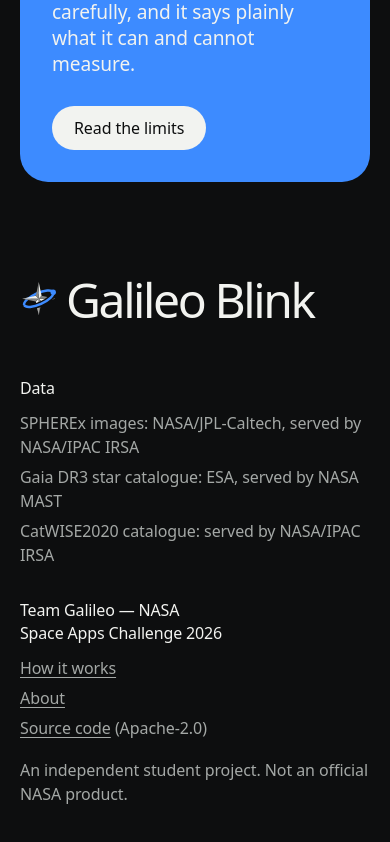
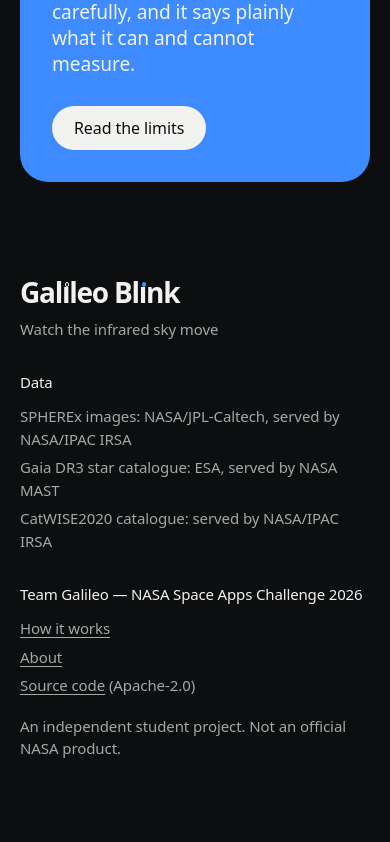
Before and after one commit to aymenawel/galileo-blink_spherex, a React (Vite) app in the folder web/: page / in a window 390 px wide. Shown: the part 3226-4068 px from the top of the page. After the commit the page ends 4042 px from the top, so only its background shows below. Built offline with nearby package versions, Linux system fonts and the light colour scheme; no server answers.

Commit message:
Footer: the name at a quiet size, its two i's dotted with a ring and the star

```diff
--- a/web/src/components/shell/Footer.tsx
+++ b/web/src/components/shell/Footer.tsx
@@ -1,16 +1,33 @@
 /** The close of every page: the name, where the data comes from, the licence and the team. */
 import { COPY, REPOSITORY_URL } from "../../lib/copy";
 import { Link } from "../../router";
-import { BlinkMark } from "./Wordmark";
+
+/**
+ * The name as a mark of its own. Each word has an i: the dot of the first is an open ring,
+ * where the star was, and the dot of the second is the star, where it is now. The letters
+ * are dotless and the two dots are drawn, so the styled name is hidden from screen readers.
+ */
+function NameMark() {
+  return (
+    <span className="namemark">
+      Gal{"ı"}
+      <span className="namemark__dot namemark__dot--was" />
+      leo Bl{"ı"}
+      <span className="namemark__dot" />
+      nk
+    </span>
+  );
+}
 
 export function Footer() {
   return (
     <footer className="footer">
+      <div>
         <p className="footer__name" aria-hidden="true">
-        <BlinkMark size={64} />
-        {COPY.brand.name}
+          <NameMark />
         </p>
-      <div className="footer__columns">
+        <p className="footer__tagline">{COPY.brand.tagline}</p>
+      </div>
       <div>
         <h2 className="footer__title">{COPY.footer.dataTitle}</h2>
         <ul>
@@ -37,7 +54,6 @@ export function Footer() {
         </ul>
         <p className="footer__disclaimer">{COPY.footer.disclaimer}</p>
       </div>
-      </div>
     </footer>
   );
 }
--- a/web/src/styles/shell.css
+++ b/web/src/styles/shell.css
@@ -229,42 +229,65 @@ main {
 
 /* ------------------------------------------------------------------ footer: the name returns, large */
 .footer {
+  display: grid;
+  grid-template-columns: minmax(0, 1.1fr) minmax(0, 1fr) minmax(0, 1fr);
+  gap: 40px var(--margin);
   width: 100%;
   max-width: var(--page-max);
   margin: var(--section-gap) auto 0;
-  padding: 0 var(--margin) 48px;
+  padding: 0 var(--margin) 56px;
+  color: var(--muted);
+  font-size: 0.9375rem;
 }
 
 .footer__name {
-  display: flex;
-  align-items: center;
-  gap: 0.18em;
-  font-size: clamp(3rem, 11.5vw, 11.5rem);
-  font-weight: 500;
-  letter-spacing: -0.05em;
-  line-height: 0.9;
+  color: var(--ink);
+  font-size: clamp(1.75rem, 2.3vw, 2.25rem);
+  font-weight: 650;
+  line-height: 1;
   white-space: nowrap;
 }
 
-.footer__name .mark {
-  flex: none;
-  width: 0.78em;
-  height: 0.78em;
+.footer__tagline {
+  margin-top: 12px;
 }
 
-.footer__columns {
-  display: grid;
-  grid-template-columns: repeat(2, minmax(0, 1fr));
-  gap: 32px var(--margin);
-  margin-top: 56px;
-  color: var(--muted);
-  font-size: 1rem;
+/* The two i's are dotless letters; their dots are drawn: a ring, then the star. Offsets are
+   in ems of Hanken Grotesk: the i is 0.239em wide and its dot sits 0.56em above the baseline. */
+.namemark {
+  --tracking: -0.045em;
+  letter-spacing: var(--tracking);
+}
+
+.namemark__dot {
+  position: relative;
+  display: inline-block;
+  width: 0;
+  height: 0;
+  vertical-align: baseline;
+}
+
+.namemark__dot::after {
+  position: absolute;
+  bottom: 0.565em;
+  left: calc(-0.119em - var(--tracking) - 0.08em);
+  box-sizing: border-box;
+  width: 0.16em;
+  height: 0.16em;
+  border-radius: 50%;
+  background: var(--accent);
+  content: "";
+}
+
+.namemark__dot--was::after {
+  border: 0.045em solid currentColor;
+  background: none;
 }
 
 .footer__title {
   margin-bottom: 12px;
   color: var(--ink);
-  font-size: 1rem;
+  font-size: 0.9375rem;
   letter-spacing: -0.01em;
   line-height: 1.4;
 }
@@ -327,8 +350,9 @@ main {
     max-width: none;
   }
 
-  .footer__columns {
+  .footer {
     grid-template-columns: 1fr;
+    gap: 32px;
   }
 }
 
```
Lines whose indentation alone changed are shown as unchanged.
